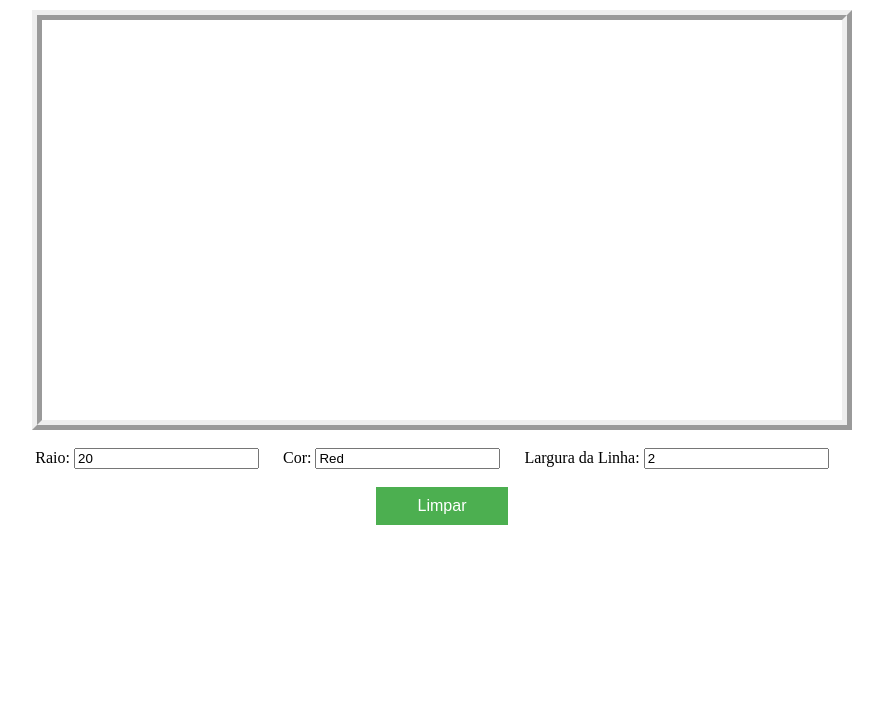
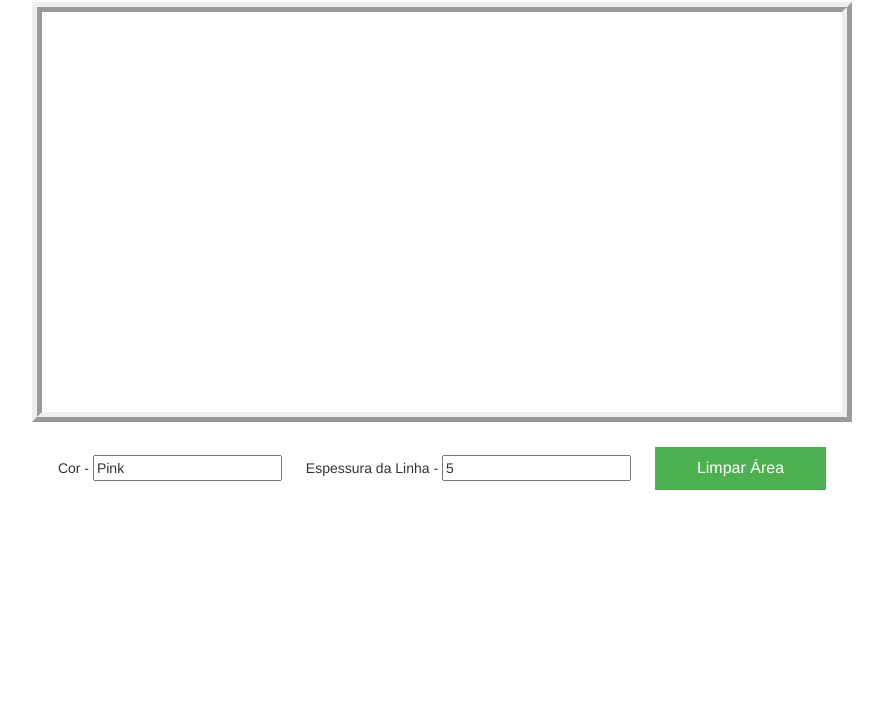
Before and after one commit to Miguel-player-09/projeto-83, a plain HTML site: page index.html in a window 1280 px wide. Shown: the part 72-800 px from the top of the page, without its empty margins (198-1081 px from the left). Drawn offline with nearby package versions, Linux system fonts and the light colour scheme.

Commit message:
Update index.html

```diff
--- a/index.html
+++ b/index.html
@@ -1,34 +1,44 @@
+<!DOCTYPE html>
 <html>
+
   <head>
+
+  <meta charset="UTF-8">
+
+    <title>Paint</title>
+
+    <meta name="viewport" content="width=device-width, initial-scale=1">
+
+    <link rel="stylesheet" href="https://maxcdn.bootstrapcdn.com/bootstrap/3.4.0/css/bootstrap.min.css">
+    <script src="https://ajax.googleapis.com/ajax/libs/jquery/3.4.1/jquery.min.js"></script>
+    <script src="https://maxcdn.bootstrapcdn.com/bootstrap/3.4.0/js/bootstrap.min.js"></script>
+
     <link rel="stylesheet" type="text/css" href="style.css">
 
-    <script type="text/javascript">
-</script>
+  </head>
 
-</head>
-<body class="bodyBackgorund">
+  <body class="bodyBackground">
 
     <div align="center">
-<h1>Paint</h1>
+
+      <h1>Paint Web Responsivo</h1>
 
       <canvas id="myCanvas" width="800" height="400"></canvas>
+
       <br><br >
 
-<!--Additional activity -->
-        <span>Raio: </span>
-        <input type="text" id="radius" value=20>
+      <span>Cor - </span>
+      <input type="text" id="color" value="Pink">
 
-        <span>Cor: </span>
-        <input type="text" id="color" value="Red">
+      <span>Espessura da Linha  - </span>
+      <input type="text" id="widthOfLine" value ="5">
 
-        <span>Largura da Linha: </span>
-        <input type="text" id="widthLine" value="2">
-        <br/>
-  <br/>
-        <button onclick="clearArea();">Limpar</button>
+      <button onclick="clearArea();">Limpar Área</button>
 
     </div>
+
     <script src="main.js"></script>
+
   </body>
 
 </html>
```
Lines whose indentation alone changed are shown as unchanged.
